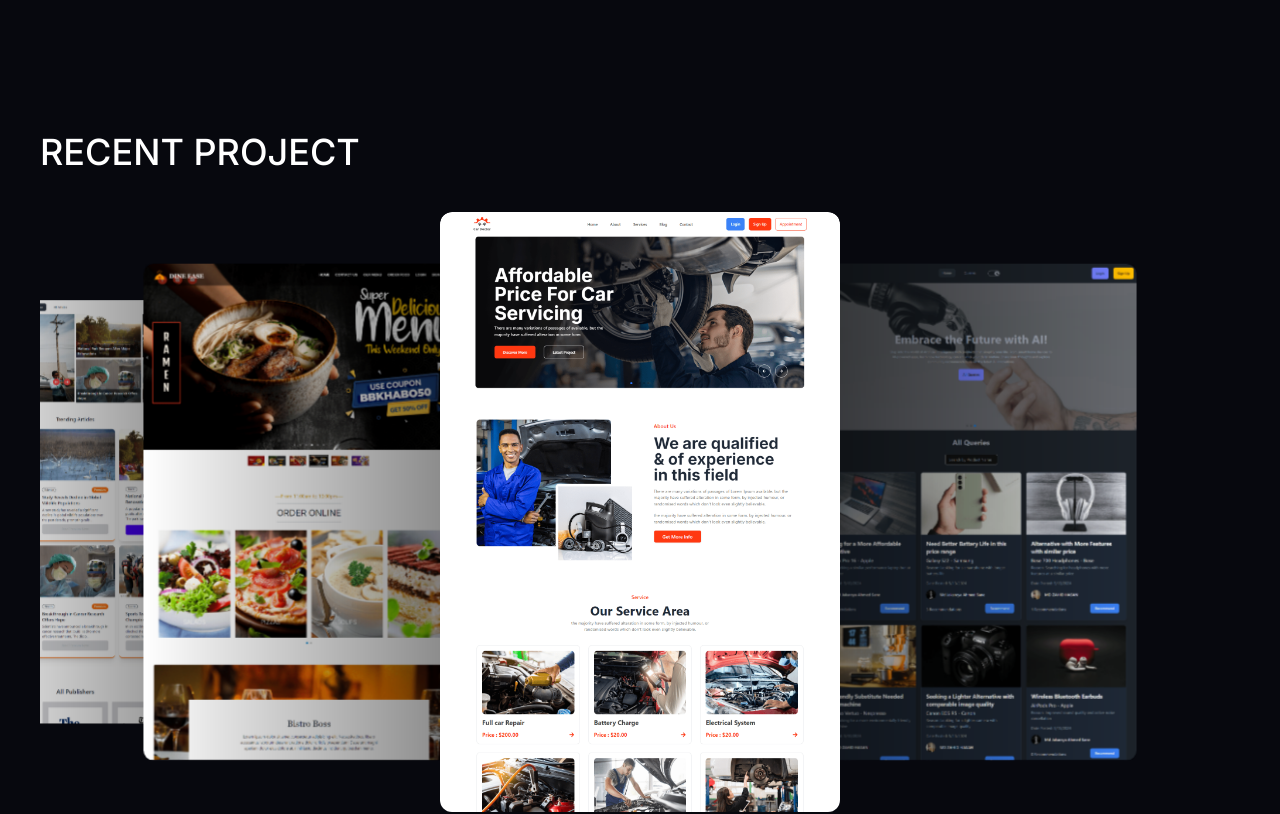
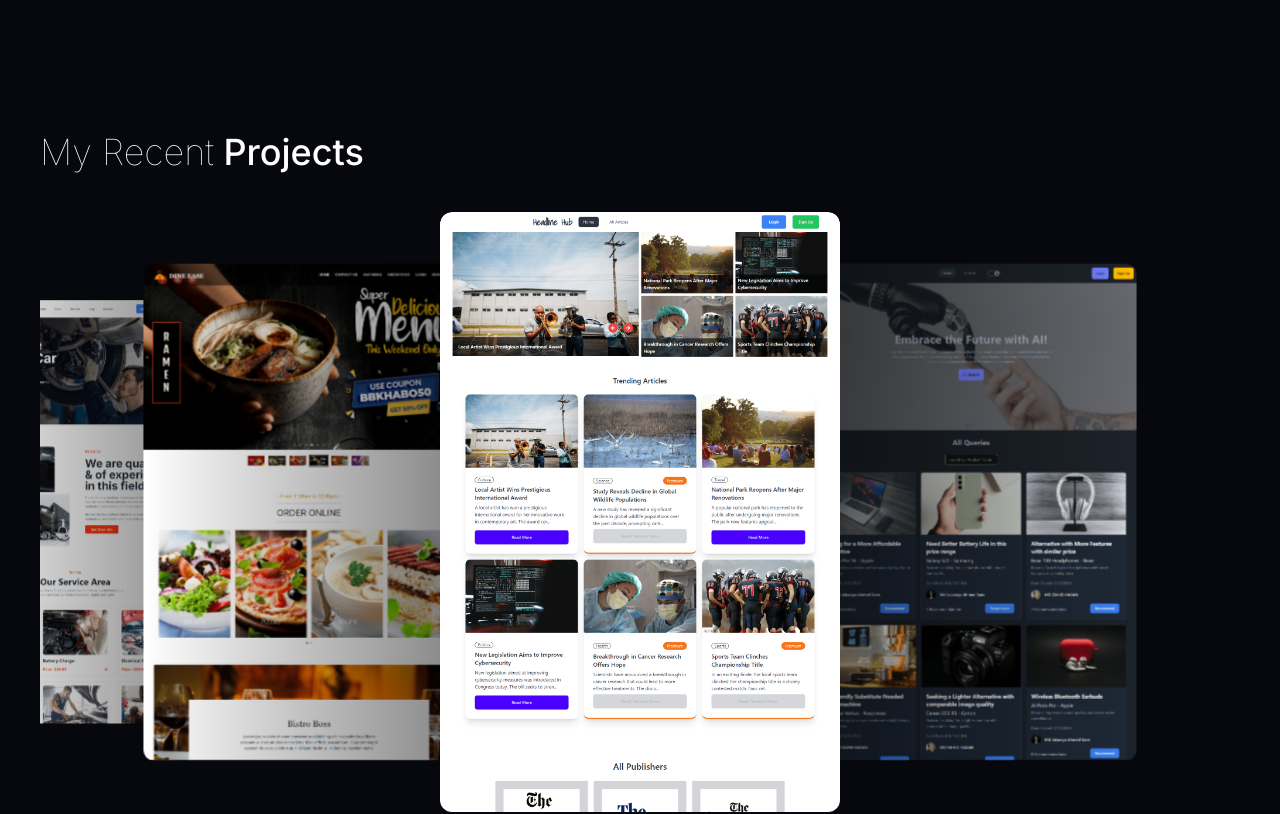
Before and after one commit to jakareya76/portfolio, a Next.js app: page / in a window 1280 px wide. Shown: the part 880-1694 px from the top of the page. Built offline with nearby package versions, Linux system fonts and the light colour scheme.

Commit message:
improve folder structure and fix links issue

```diff
--- a/src/app/layout.jsx
+++ b/src/app/layout.jsx
@@ -1,7 +1,7 @@
 import { Inter } from "next/font/google";
 
 import "./globals.css";
-import CustomCursor from "@/components/CustomCursor";
+import CustomCursor from "@/components/CustomCursor/CustomCursor";
 
 export const metadata = {
   title: "Jakareya Portfolio || Front-End Web Developer",
--- a/src/components/Hero.jsx
+++ b/src/components/Banner/Hero.jsx
@@ -2,9 +2,9 @@
 
 import { motion } from "framer-motion";
 import { FaGithub, FaLinkedin } from "react-icons/fa";
-import { Spotlight } from "./ui/Spotlight";
-import { HeroHighlight } from "./ui/hero-highlight";
-import Navbar from "./Navbar";
+import { Spotlight } from "../ui/Spotlight";
+import { HeroHighlight } from "../ui/hero-highlight";
+import Navbar from "../Navbar/Navbar";
 
 const Hero = () => {
   return (
--- a/src/components/Projects/Projects.jsx
+++ b/src/components/Projects/Projects.jsx
@@ -6,12 +6,13 @@ import { EffectCoverflow, Autoplay } from "swiper/modules";
 import Image from "next/image";
 import { motion } from "framer-motion";
 import { myWork } from "@/constants";
+import Link from "next/link";
 
 const Projects = () => {
   return (
-    <div id="project" className="px-10 my-32">
+    <div id="projects" className="px-10 my-32">
       <h1 className="text-2xl lg:text-4xl font-medium text-white text-center md:text-start mt-48 mb-10">
-        RECENT PROJECT
+        <span className="font-thin">My Recent</span> Projects
       </h1>
       <Swiper
         effect={"coverflow"}
@@ -51,6 +52,7 @@ const Projects = () => {
                 whileHover={{ y: -20 }}
                 transition={{ duration: 0.5, ease: "easeInOut" }}
               >
+                <Link href={project.link} target="_blank">
                   <Image
                     src={project.image}
                     alt={project.name}
@@ -59,6 +61,7 @@ const Projects = () => {
                     layout="responsive"
                     className="rounded-xl cursor-pointer"
                   />
+                </Link>
               </motion.div>
             </div>
           </SwiperSlide>
--- a/src/constants/index.js
+++ b/src/constants/index.js
@@ -14,7 +14,7 @@ export const myWork = [
   {
     id: 1,
     title: "headline Hub",
-    image: "/4.png",
+    image: "/2.png",
     link: "https://headline-hub-762d6.web.app",
     gitLink: "https://github.com/jakareya76/headline-hub-frontend",
     description:
@@ -32,7 +32,7 @@ export const myWork = [
   {
     id: 3,
     title: "Genius Cars",
-    image: "/2.png",
+    image: "/4.png",
     link: "https://genius-cars-1c8ed.web.app",
     gitLink: "https://github.com/jakareya76/genius-cars-frontend",
     description:
```
Also changed, not shown: src/app/page.jsx (+4 -4 lines), src/components/CustomCursor/CustomCursor.jsx (renamed from src/components/CustomCursor.jsx), src/components/Navbar/MobileMenu.jsx (renamed from src/components/MobileMenu.jsx), src/components/Navbar/Navbar.jsx (renamed from src/components/Navbar.jsx), src/components/Sidebars/LeftSide.jsx (renamed from src/components/LeftSide.jsx), src/components/Sidebars/RightSide.jsx (renamed from src/components/RightSide.jsx), src/components/Skills/MySkills.jsx (renamed from src/components/MySkills.jsx). Lines whose indentation alone changed are shown as unchanged.
